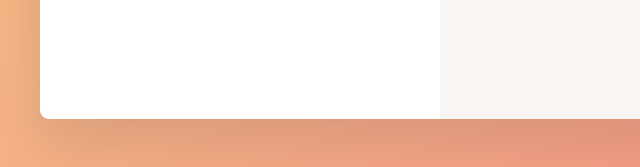
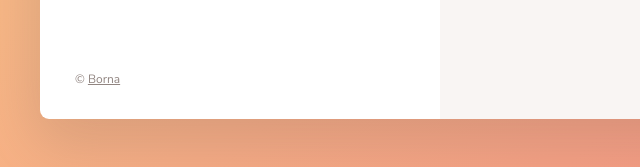
Before and after one commit to milja007/forkify-js-project, a website built with Parcel: page index.html in a window 1280 px wide. Shown: the part 1102-1269 px from the top of the page, 0-640 px from the left. Built offline with nearby package versions, Linux system fonts and the light colour scheme.

Commit message:
Update index.html

```diff
--- a/index.html
+++ b/index.html
@@ -107,7 +107,6 @@
         </ul>
 
         <div class="pagination">
-
           <!-- <button class="btn--inline pagination__btn--prev">
             <svg class="search__icon">
               <use href="src/img/icons.svg#icon-arrow-left"></use>
@@ -120,7 +119,17 @@
               <use href="src/img/icons.svg#icon-arrow-right"></use>
             </svg>
           </button> -->
-       </div>
+        </div>
+
+        <p class="copyright">
+          &copy;
+          <a
+            class="twitter-link"
+            target="_blank"
+            href="https://twitter.com/jonasschmedtman"
+            >Borna</a
+          >
+        </p>
       </div>
 
       <div class="recipe">
```
